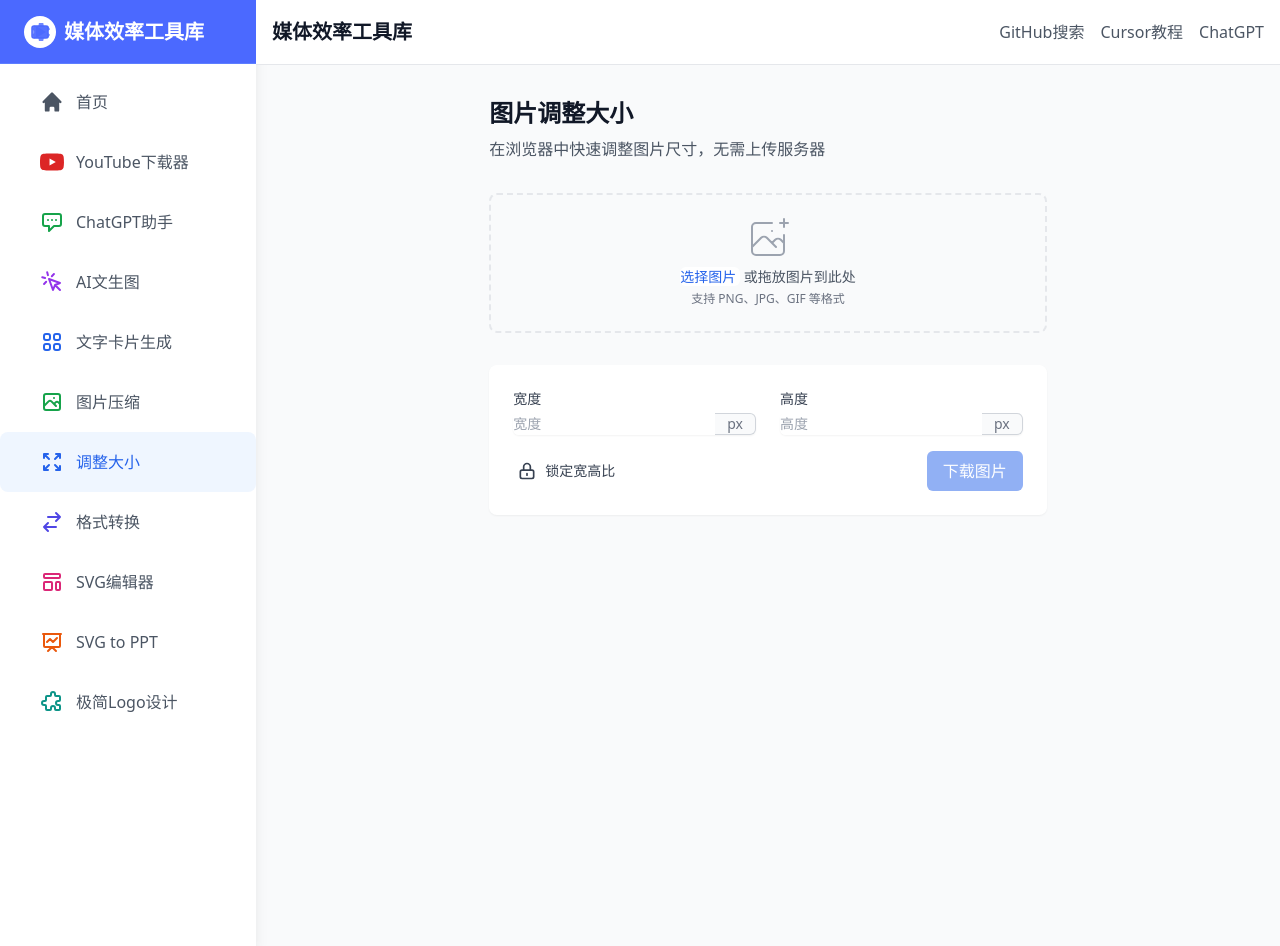
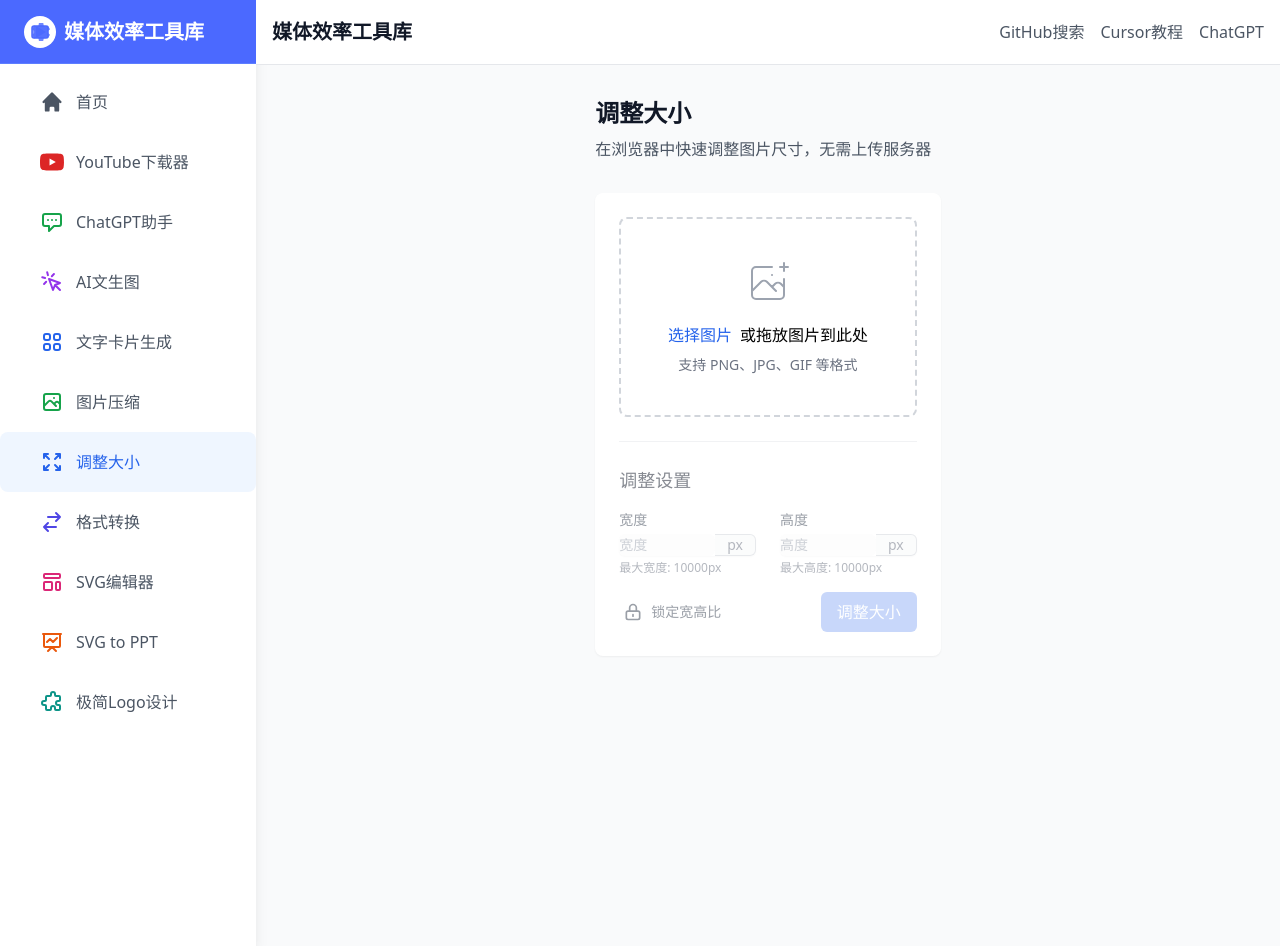
Before and after one commit to JianfuYang/medias_tools, a FastAPI app: page /tools/image-resize/ in a window 1280 px wide. Run offline with FastAPI, Linux system fonts and the light colour scheme; parts of the project's set-up code (start-up, migrations or seed data) failed here and were passed over; some libraries are stand-ins or nearby versions.

Commit message:
添加图片调整大小工具

```diff
--- a/templates/tools/image-resize/resize.html
+++ b/templates/tools/image-resize/resize.html
@@ -1,6 +1,6 @@
 {% extends "common/base.html" %}
 
-{% block title %}图片调整大小 - 媒体效率工具库{% endblock %}
+{% block title %}调整大小 - 媒体效率工具库{% endblock %}
 
 {% block head %}
 {{ super() }}
@@ -36,136 +36,149 @@
     border-color: #3b82f6;
     background-color: #f8fafc;
 }
+
+.comparison-container {
+    display: grid;
+    grid-template-columns: 1fr 1fr;
+    gap: 1rem;
+}
+
+.comparison-item {
+    text-align: center;
+}
+
+.comparison-label {
+    font-size: 0.875rem;
+    color: #6b7280;
+    margin-bottom: 0.5rem;
+}
 </style>
 {% endblock %}
 
 {% block content %}
-<div class="max-w-4xl mx-auto">
+<div class="max-w-4xl mx-auto min-h-[600px] flex flex-col">
     <!-- 标题区域 -->
     <div class="mb-8">
-        <h1 class="text-2xl font-bold text-gray-900">图片调整大小</h1>
+        <h1 class="text-2xl font-bold text-gray-900">调整大小</h1>
         <p class="mt-2 text-gray-600">在浏览器中快速调整图片尺寸，无需上传服务器</p>
     </div>
 
+    <!-- 主要功能区域 -->
+    <div class="bg-white p-6 rounded-lg shadow-sm mb-8">
         <!-- 上传区域 -->
-    <div class="mb-8">
-        <div id="drag-area" class="drag-area flex justify-center px-6 pt-5 pb-6 rounded-lg">
-            <div class="space-y-1 text-center">
+        <div id="upload-area">
+            <div id="drag-area" class="drag-area w-full h-[200px] flex flex-col justify-center items-center px-6 rounded-lg border-2 border-dashed border-gray-300">
+                <div class="text-center">
                     <svg class="mx-auto h-12 w-12 text-gray-400" stroke="currentColor" fill="none" viewBox="0 0 48 48">
                         <path d="M28 8H12a4 4 0 00-4 4v20m32-12v8m0 0v8a4 4 0 01-4 4H12a4 4 0 01-4-4v-4m32-4l-3.172-3.172a4 4 0 00-5.656 0L28 28M8 32l9.172-9.172a4 4 0 015.656 0L28 28m0 0l4 4m4-24h8m-4-4v8m-12 4h.02" stroke-width="2" stroke-linecap="round" stroke-linejoin="round" />
                     </svg>
-                <div class="text-sm text-gray-600">
+                    <div class="mt-4">
                         <label for="file-upload" class="relative cursor-pointer bg-white rounded-md font-medium text-blue-600 hover:text-blue-500 focus-within:outline-none focus-within:ring-2 focus-within:ring-offset-2 focus-within:ring-blue-500">
                             <span>选择图片</span>
                             <input id="file-upload" type="file" class="sr-only" accept="image/*">
                         </label>
                         <span class="pl-1">或拖放图片到此处</span>
                     </div>
-                <p class="text-xs text-gray-500">支持 PNG、JPG、GIF 等格式</p>
+                    <p class="mt-2 text-sm text-gray-500">支持 PNG、JPG、GIF 等格式</p>
                 </div>
             </div>
         </div>
 
         <!-- 调整选项 -->
-    <div class="mb-8 bg-white p-6 rounded-lg shadow-sm">
+        <div id="options-area" class="mt-6 pt-6 border-t border-gray-200 {{ 'opacity-50' if not has_image else '' }}">
+            <h3 class="text-lg font-medium text-gray-900 mb-4">调整设置</h3>
             <div class="grid grid-cols-2 gap-6">
                 <!-- 宽度输入 -->
                 <div>
                     <label class="block text-sm font-medium text-gray-700">宽度</label>
                     <div class="mt-1 flex rounded-md shadow-sm">
-                    <input type="number" id="width" class="dimension-input focus:ring-blue-500 focus:border-blue-500 flex-1 block w-full rounded-md sm:text-sm border-gray-300" placeholder="宽度">
-                    <span class="inline-flex items-center px-3 rounded-r-md border border-l-0 border-gray-300 bg-gray-50 text-gray-500 text-sm">
-                        px
-                    </span>
+                        <input type="number" id="width" min="1" max="10000" class="dimension-input focus:ring-blue-500 focus:border-blue-500 flex-1 block w-full rounded-md sm:text-sm border-gray-300" placeholder="宽度" disabled>
+                        <span class="inline-flex items-center px-3 rounded-r-md border border-l-0 border-gray-300 bg-gray-50 text-gray-500 text-sm">px</span>
                     </div>
+                    <p class="mt-1 text-xs text-gray-500">最大宽度: 10000px</p>
                 </div>
-
                 <!-- 高度输入 -->
                 <div>
                     <label class="block text-sm font-medium text-gray-700">高度</label>
                     <div class="mt-1 flex rounded-md shadow-sm">
-                    <input type="number" id="height" class="dimension-input focus:ring-blue-500 focus:border-blue-500 flex-1 block w-full rounded-md sm:text-sm border-gray-300" placeholder="高度">
-                    <span class="inline-flex items-center px-3 rounded-r-md border border-l-0 border-gray-300 bg-gray-50 text-gray-500 text-sm">
-                        px
-                    </span>
+                        <input type="number" id="height" min="1" max="10000" class="dimension-input focus:ring-blue-500 focus:border-blue-500 flex-1 block w-full rounded-md sm:text-sm border-gray-300" placeholder="高度" disabled>
+                        <span class="inline-flex items-center px-3 rounded-r-md border border-l-0 border-gray-300 bg-gray-50 text-gray-500 text-sm">px</span>
                     </div>
+                    <p class="mt-1 text-xs text-gray-500">最大高度: 10000px</p>
                 </div>
             </div>
 
-        <!-- 锁定比例 -->
+            <!-- 锁定比例和调整按钮 -->
             <div class="mt-4 flex items-center justify-between">
-            <button class="aspect-ratio-lock flex items-center text-gray-700">
+                <button class="aspect-ratio-lock flex items-center text-gray-700" disabled>
                     <svg id="lock-icon" class="h-5 w-5" fill="none" stroke="currentColor" viewBox="0 0 24 24">
                         <path stroke-linecap="round" stroke-linejoin="round" stroke-width="2" d="M12 15v2m-6 4h12a2 2 0 002-2v-6a2 2 0 00-2-2H6a2 2 0 00-2 2v6a2 2 0 002 2zm10-10V7a4 4 0 00-8 0v4h8z" />
                     </svg>
                     <span class="ml-2 text-sm">锁定宽高比</span>
                 </button>
-
-            <!-- 下载按钮 -->
-            <button onclick="downloadImage()" class="px-4 py-2 bg-blue-600 text-white rounded-md hover:bg-blue-700 focus:outline-none focus:ring-2 focus:ring-offset-2 focus:ring-blue-500 disabled:opacity-50 disabled:cursor-not-allowed" disabled id="download-btn">
-                下载图片
+                <button id="resize-btn" disabled class="px-4 py-2 bg-blue-600 text-white rounded-md hover:bg-blue-700 focus:outline-none focus:ring-2 focus:ring-blue-500 focus:ring-offset-2 disabled:opacity-50 disabled:cursor-not-allowed">
+                    调整大小
                 </button>
+            </div>
         </div>
     </div>
 
     <!-- 预览区域 -->
-    <div id="preview-container" class="mb-8 bg-white p-6 rounded-lg shadow-sm hidden">
+    <div id="preview-container" class="hidden mb-8">
+        <div class="bg-white p-6 rounded-lg shadow-sm">
             <h3 class="text-lg font-medium text-gray-900 mb-4">预览</h3>
-        <div class="aspect-w-16 aspect-h-9 bg-gray-100 rounded-lg overflow-hidden">
-            <img id="preview-image" class="image-preview object-contain" alt="预览图">
+            <div class="comparison-container">
+                <div class="comparison-item">
+                    <div class="comparison-label">原始图片 <span id="original-dimensions"></span></div>
+                    <img id="original-image" class="image-preview mx-auto" src="" alt="原始图片">
                 </div>
-        <div class="mt-4 text-center text-sm text-gray-500">
-            调整后尺寸: <span id="resized-dimensions">0 × 0</span>
+                <div class="comparison-item">
+                    <div class="comparison-label">调整后 <span id="preview-dimensions"></span></div>
+                    <img id="preview-image" class="image-preview mx-auto" src="" alt="预览图">
+                    <div id="download-area" class="mt-4 text-center hidden">
+                        <button id="download-btn" disabled class="inline-flex items-center px-4 py-2 bg-blue-600 text-white rounded-md hover:bg-blue-700 focus:outline-none focus:ring-2 focus:ring-blue-500 focus:ring-offset-2 disabled:opacity-50 disabled:cursor-not-allowed">
+                            <svg class="w-4 h-4 mr-2" fill="none" stroke="currentColor" viewBox="0 0 24 24">
+                                <path stroke-linecap="round" stroke-linejoin="round" stroke-width="2" d="M4 16v1a3 3 0 003 3h10a3 3 0 003-3v-1m-4-4l-4 4m0 0l-4-4m4 4V4"/>
+                            </svg>
+                            下载调整后的图片
+                        </button>
+                    </div>
+                </div>
             </div>
         </div>
     </div>
 
-<!-- 隐藏的Canvas用于图片处理 -->
-<canvas id="resize-canvas" style="display: none;"></canvas>
-{% endblock %}
+    <!-- 隐藏的Canvas用于处理图片 -->
+    <canvas id="resize-canvas" class="hidden"></canvas>
+</div>
 
-{% block scripts %}
 <script>
 let originalImage = null;
-let aspectRatioLocked = true;
 let originalWidth = 0;
 let originalHeight = 0;
+let aspectRatioLocked = true;
 
 // 拖放处理
 const dragArea = document.getElementById('drag-area');
 
-['dragenter', 'dragover', 'dragleave', 'drop'].forEach(eventName => {
-    dragArea.addEventListener(eventName, preventDefaults, false);
+dragArea.addEventListener('dragover', function(e) {
+    e.preventDefault();
+    this.classList.add('dragover');
 });
 
-function preventDefaults(e) {
+dragArea.addEventListener('dragleave', function(e) {
     e.preventDefault();
-    e.stopPropagation();
-}
-
-['dragenter', 'dragover'].forEach(eventName => {
-    dragArea.addEventListener(eventName, highlight, false);
+    this.classList.remove('dragover');
 });
 
-['dragleave', 'drop'].forEach(eventName => {
-    dragArea.addEventListener(eventName, unhighlight, false);
-});
+dragArea.addEventListener('drop', function(e) {
+    e.preventDefault();
+    this.classList.remove('dragover');
 
-function highlight(e) {
-    dragArea.classList.add('dragover');
-}
-
-function unhighlight(e) {
-    dragArea.classList.remove('dragover');
-}
-
-dragArea.addEventListener('drop', handleDrop, false);
-
-function handleDrop(e) {
     const dt = e.dataTransfer;
     const file = dt.files[0];
     handleFile(file);
-}
+});
 
 // 文件上传处理
 document.getElementById('file-upload').addEventListener('change', function(e) {
@@ -191,14 +204,30 @@ function handleFile(file) {
             originalHeight = this.height;
 
             // 设置初始尺寸
-            document.getElementById('width').value = originalWidth;
-            document.getElementById('height').value = originalHeight;
+            const widthInput = document.getElementById('width');
+            const heightInput = document.getElementById('height');
+            widthInput.value = originalWidth;
+            heightInput.value = originalHeight;
 
-            // 显示预览
-            document.getElementById('preview-image').src = e.target.result;
+            // 启用所有控件
+            widthInput.disabled = false;
+            heightInput.disabled = false;
+            document.querySelector('.aspect-ratio-lock').disabled = false;
+            document.getElementById('resize-btn').disabled = false;
+            document.getElementById('options-area').classList.remove('opacity-50');
+
+            // 显示原始图片
+            document.getElementById('original-image').src = e.target.result;
+            document.getElementById('original-dimensions').textContent =
+                `(${originalWidth} × ${originalHeight})`;
+
+            // 显示预览区域
             document.getElementById('preview-container').classList.remove('hidden');
-            document.getElementById('download-btn').disabled = false;
+            // 显示下载区域但禁用按钮
+            document.getElementById('download-area').classList.remove('hidden');
+            document.getElementById('download-btn').disabled = true;
 
+            // 进行首次预览
             updatePreview();
         };
         originalImage.src = e.target.result;
@@ -208,19 +237,43 @@ function handleFile(file) {
 
 // 尺寸输入处理
 document.getElementById('width').addEventListener('input', function(e) {
+    // 限制输入范围
+    let value = parseInt(e.target.value);
+    if (value > 10000) {
+        value = 10000;
+        e.target.value = value;
+    } else if (value < 1) {
+        value = 1;
+        e.target.value = value;
+    }
+
     if (aspectRatioLocked && originalWidth > 0) {
         const ratio = originalHeight / originalWidth;
-        document.getElementById('height').value = Math.round(e.target.value * ratio);
+        let newHeight = Math.round(value * ratio);
+        // 确保高度也在范围内
+        newHeight = Math.min(Math.max(newHeight, 1), 10000);
+        document.getElementById('height').value = newHeight;
     }
-    updatePreview();
 });
 
 document.getElementById('height').addEventListener('input', function(e) {
+    // 限制输入范围
+    let value = parseInt(e.target.value);
+    if (value > 10000) {
+        value = 10000;
+        e.target.value = value;
+    } else if (value < 1) {
+        value = 1;
+        e.target.value = value;
+    }
+
     if (aspectRatioLocked && originalHeight > 0) {
         const ratio = originalWidth / originalHeight;
-        document.getElementById('width').value = Math.round(e.target.value * ratio);
+        let newWidth = Math.round(value * ratio);
+        // 确保宽度也在范围内
+        newWidth = Math.min(Math.max(newWidth, 1), 10000);
+        document.getElementById('width').value = newWidth;
     }
-    updatePreview();
 });
 
 // 锁定比例切换
@@ -234,21 +287,25 @@ document.querySelector('.aspect-ratio-lock').addEventListener('click', function(
     }
 });
 
+// 调整按钮点击处理
+document.getElementById('resize-btn').addEventListener('click', function() {
+    updatePreview();
+});
+
 // 更新预览
 function updatePreview() {
-    const width = parseInt(document.getElementById('width').value);
-    const height = parseInt(document.getElementById('height').value);
-    document.getElementById('resized-dimensions').textContent = `${width} × ${height}`;
-}
-
-// 下载调整后的图片
-function downloadImage() {
     if (!originalImage) return;
 
-    const canvas = document.getElementById('resize-canvas');
     const width = parseInt(document.getElementById('width').value);
     const height = parseInt(document.getElementById('height').value);
 
+    // 检查尺寸是否在允许范围内
+    if (width < 1 || width > 10000 || height < 1 || height > 10000) {
+        alert('请输入1-10000之间的尺寸');
+        return;
+    }
+
+    const canvas = document.getElementById('resize-canvas');
     canvas.width = width;
     canvas.height = height;
 
@@ -257,11 +314,42 @@ function downloadImage() {
     ctx.imageSmoothingQuality = 'high';
     ctx.drawImage(originalImage, 0, 0, width, height);
 
+    // 更新预览图
+    const previewImage = document.getElementById('preview-image');
+    previewImage.src = canvas.toDataURL('image/png');
+
+    // 等待预览图加载完成后再启用下载按钮
+    previewImage.onload = function() {
+        document.getElementById('download-area').classList.remove('hidden');
+        document.getElementById('download-btn').disabled = false;
+    };
+
+    document.getElementById('preview-dimensions').textContent = `(${width} × ${height})`;
+    document.getElementById('resized-dimensions').textContent = `${width} × ${height}`;
+}
+
+// 优化下载功能
+document.getElementById('download-btn').addEventListener('click', function() {
+    if (!originalImage) return;
+
+    const canvas = document.getElementById('resize-canvas');
+    const width = parseInt(document.getElementById('width').value);
+    const height = parseInt(document.getElementById('height').value);
+
+    try {
+        // 生成文件名
+        const timestamp = new Date().getTime();
+        const filename = `resized-${width}x${height}-${timestamp}.png`;
+
         // 创建下载链接
         const link = document.createElement('a');
-    link.download = 'resized-image.png';
+        link.download = filename;
         link.href = canvas.toDataURL('image/png');
         link.click();
+    } catch (error) {
+        console.error('下载图片失败:', error);
+        alert('下载图片失败，请重试');
     }
+});
 </script>
 {% endblock %}
```
Lines whose indentation alone changed are shown as unchanged.
